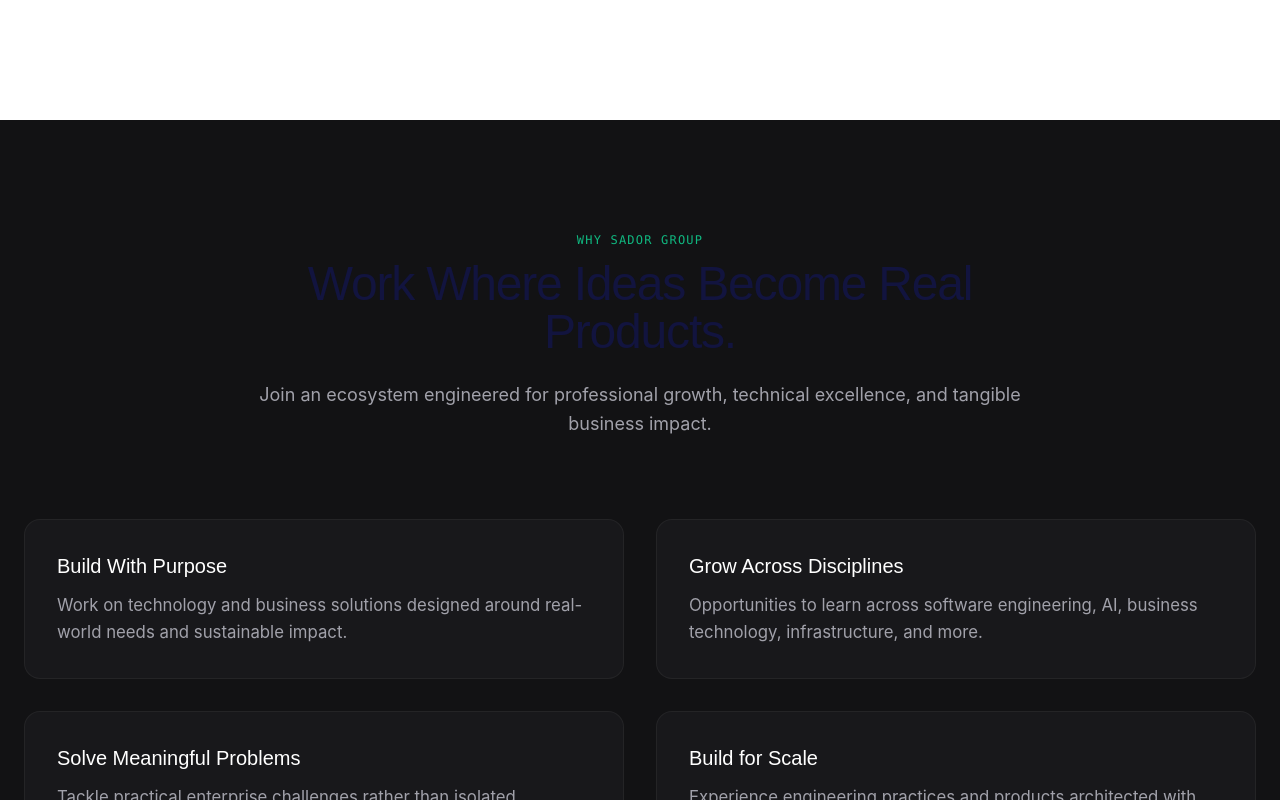
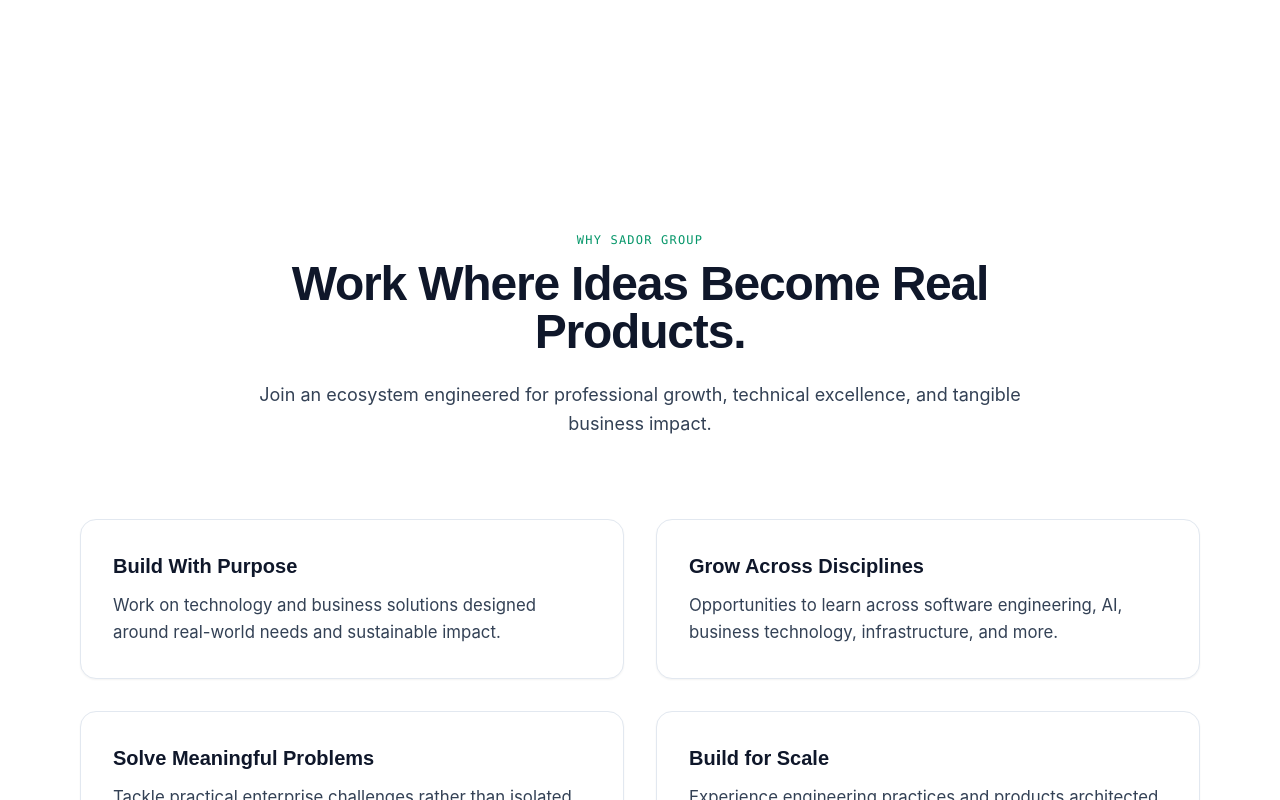
Before and after one commit to bante27/sador-group-website, a React (Vite) app: page /careers in a window 1280 px wide. Shown: the part 840-1640 px from the top of the page. Built offline with nearby package versions, Linux system fonts and the light colour scheme.

Commit message:
Update CultureSection component background and styling to match CareerHero

```diff
--- a/src/features/careers/components/CultureSection.tsx
+++ b/src/features/careers/components/CultureSection.tsx
@@ -2,7 +2,6 @@
 import gsap from 'gsap';
 import { ScrollTrigger } from 'gsap/ScrollTrigger';
 import { careerBenefits } from '../data/careerContent';
-import { Lightbulb, ShieldCheck, Users, BookOpen } from 'lucide-react';
 
 gsap.registerPlugin(ScrollTrigger);
 
@@ -31,16 +30,16 @@
     }, []);
 
     return (
-        <section ref={containerRef} className="py-28 bg-[#121214] text-[#FAF9F6] px-6">
+        <section ref={containerRef} className="py-28 bg-white text-[#0F172A] px-6 lg:px-20">
             <div className="max-w-7xl mx-auto">
                 <div className="text-center max-w-3xl mx-auto mb-20">
-                    <span className="font-mono text-xs uppercase tracking-widest text-emerald-500 mb-3 block">
+                    <span className="font-mono text-xs uppercase tracking-widest text-emerald-600 mb-3 block">
                         Why Sador Group
                     </span>
-                    <h2 className="text-3xl md:text-5xl font-light tracking-tight mb-6">
+                    <h2 className="text-3xl md:text-5xl font-bold tracking-tight mb-6 text-[#0F172A]">
                         Work Where Ideas Become Real Products.
                     </h2>
-                    <p className="text-zinc-400 text-lg leading-relaxed">
+                    <p className="text-slate-700 text-lg leading-relaxed">
                         Join an ecosystem engineered for professional growth, technical excellence, and tangible business impact.
                     </p>
                 </div>
@@ -49,11 +48,11 @@
                     {careerBenefits.map((benefit) => (
                         <div
                             key={benefit.id}
-                            className="benefit-card p-8 rounded-2xl bg-[#18181B] border border-zinc-800/80 hover:border-zinc-700 transition-colors flex flex-col justify-between"
+                            className="benefit-card p-8 rounded-2xl bg-white border border-slate-200 hover:border-slate-300 transition-colors flex flex-col justify-between shadow-sm"
                         >
                             <div>
-                                <h3 className="text-xl font-medium mb-3 text-white">{benefit.title}</h3>
-                                <p className="text-zinc-400 leading-relaxed">{benefit.description}</p>
+                                <h3 className="text-xl font-bold mb-3 text-[#0F172A]">{benefit.title}</h3>
+                                <p className="text-slate-700 leading-relaxed">{benefit.description}</p>
                             </div>
                         </div>
                     ))}
```
